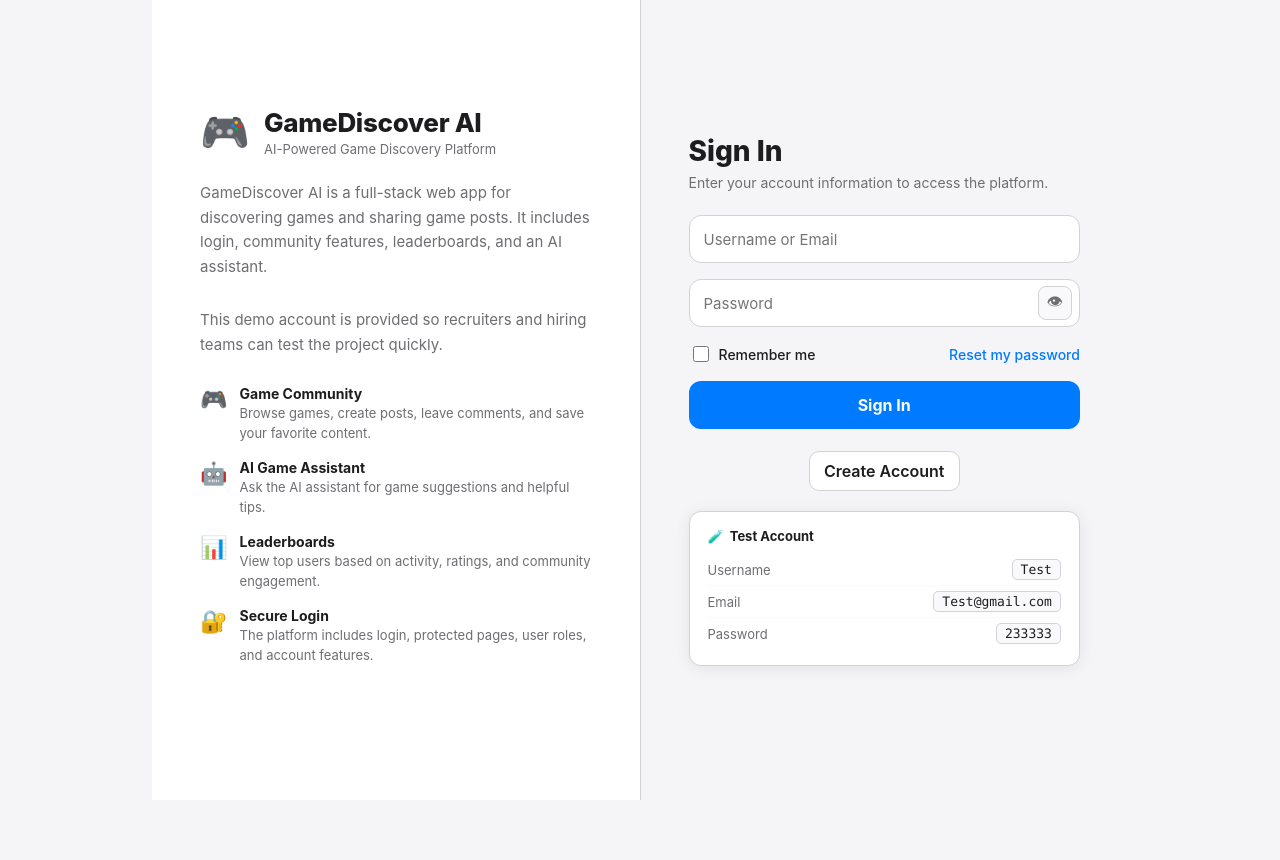
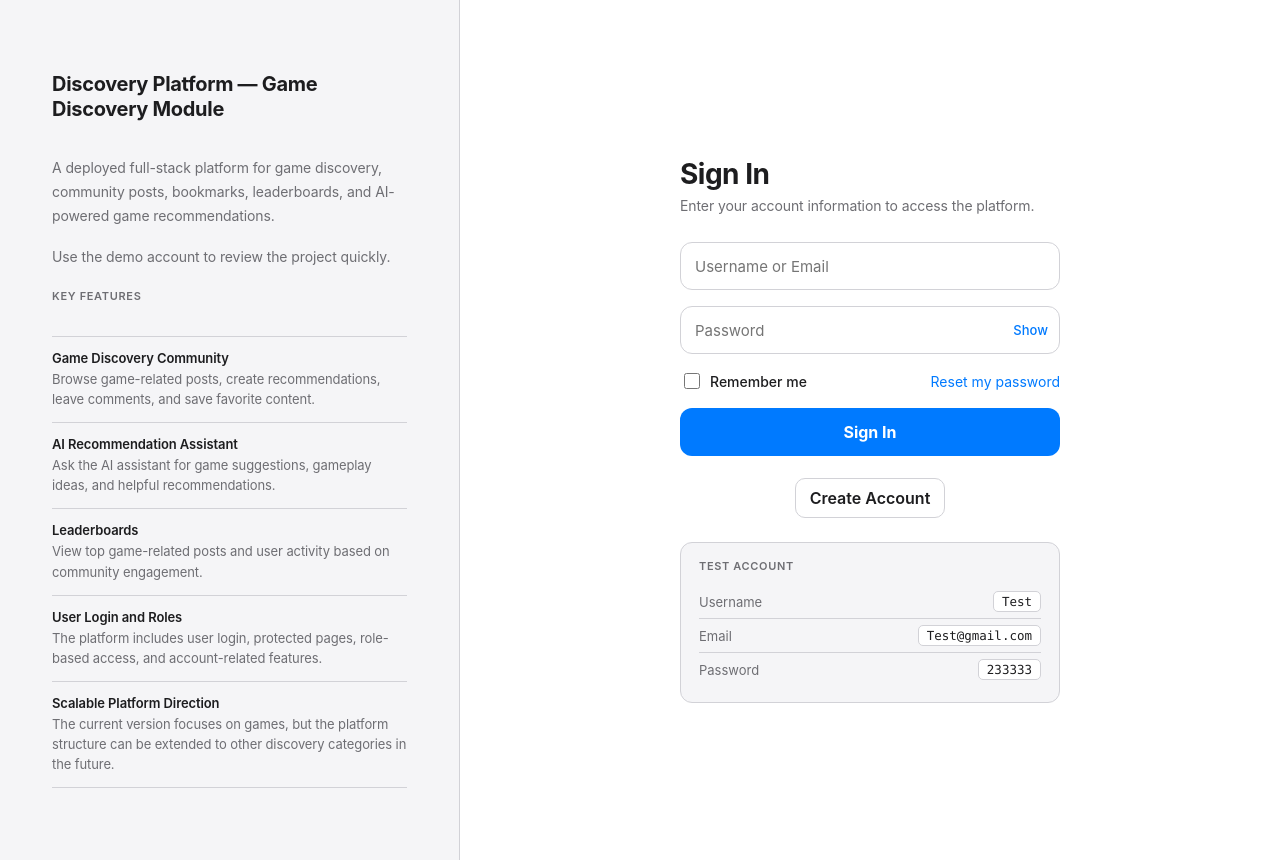
Before and after one commit to LeoC1110/ai-game-discovery-platform, a React (Vite) app in the folder apps/auth-frontend/: page / in a window 1280 px wide. Before the commit the page ends 800 px from the top, so only its background shows below. Built offline with nearby package versions, Linux system fonts and the light colour scheme; no server answers.

Commit message:
Update UI

```diff
--- a/apps/auth-frontend/src/App.css
+++ b/apps/auth-frontend/src/App.css
@@ -73,10 +73,10 @@ select:focus-visible {
 
 .app-title {
   text-align: center;
-  font-size: 48px;
-  font-weight: 800;
+  font-size: 40px;
+  font-weight: 700;
   margin-bottom: 28px;
-  letter-spacing: .4px;
+  letter-spacing: -0.5px;
 }
 
 /* ===== 卡片/控件通用 ===== */
@@ -247,9 +247,9 @@ select:focus-visible {
 }
 
 .app-title.auth-title {
-  font-size: clamp(32px, 4vw, 40px);
+  font-size: clamp(28px, 4vw, 36px);
   margin-bottom: 18px;
-  letter-spacing: .2px;
+  letter-spacing: -0.5px;
 }
 
 .auth-form {
@@ -263,7 +263,7 @@ select:focus-visible {
 .auth-form .btn-primary { height: 48px; font-size: 16px; font-weight: 700; border-radius: 12px; }
 
 .auth-actions { display: flex; gap: 12px; justify-content: center; margin-top: 6px; }
-.auth-hint { margin-top: 8px; text-align: center; color: #ff9f0a; font-size: 14px; }
+.auth-hint { margin-top: 8px; text-align: center; color: var(--color-danger); font-size: 14px; }
 
 @media (max-width: 480px) {
   .card.auth-card { padding: 22px; max-width: 100%; }
@@ -377,7 +377,8 @@ select:focus-visible {
   max-width: 540px;
   text-align: center;
   color: var(--color-text-muted);
-  font-size: 16px;
+  font-size: 15px;
+  letter-spacing: -0.1px;
 }
 
 .home-grid {
@@ -434,8 +435,9 @@ select:focus-visible {
 
 .home-card h2 {
   margin: 0 0 8px;
-  font-size: 24px;
-  font-weight: 700;
+  font-size: 20px;
+  font-weight: 700;
+  letter-spacing: -0.3px;
 }
 
 .home-card p {
@@ -446,11 +448,10 @@ select:focus-visible {
 
 .home-card__cta {
   margin-top: 16px;
-  font-weight: 700;
+  font-weight: 600;
   color: var(--color-primary);
-  text-transform: uppercase;
-  letter-spacing: 0.08em;
-  font-size: 13px;
+  font-size: 13px;
+  letter-spacing: -0.1px;
 }
 
 .home-card:hover {
@@ -500,8 +501,8 @@ select:focus-visible {
 }
 
 .leaderboard-rank {
-  font-weight: 800;
-  font-size: 18px;
+  font-weight: 700;
+  font-size: 17px;
   color: var(--color-primary);
 }
 
@@ -538,9 +539,10 @@ select:focus-visible {
 .page-subtitle {
   text-align: center;
   color: var(--color-text-muted);
-  font-size: 16px;
+  font-size: 14px;
   margin: -10px auto 22px;
   max-width: 560px;
+  letter-spacing: -0.1px;
 }
 
 /* ===== Status messages ===== */
@@ -1035,7 +1037,7 @@ select:focus-visible {
 .lb-row__name { margin: 0; font-size: 15px; font-weight: 700; }
 .lb-row__sub { margin: 2px 0 0; font-size: 12px; color: var(--color-text-muted); white-space: nowrap; overflow: hidden; text-overflow: ellipsis; }
 .lb-row__stat { text-align: right; }
-.lb-stat-value { display: block; font-size: 18px; font-weight: 800; color: var(--color-primary); }
+.lb-stat-value { display: block; font-size: 17px; font-weight: 700; color: var(--color-primary); }
 .lb-stat-label { font-size: 11px; color: var(--color-text-muted); text-transform: uppercase; }
 
 /* ===== AI Agent ===== */
@@ -1253,104 +1255,92 @@ select:focus-visible {
 .login-page {
   display: flex;
   min-height: 100vh;
-  background: var(--color-bg);
+  background: var(--color-surface);
 }
 
 /* Left column: project overview */
 .login-overview {
-  flex: 1;
+  flex: 0 0 460px;
   display: flex;
   flex-direction: column;
   justify-content: center;
-  padding: 60px 48px;
-  background: #fff;
+  padding: 72px 52px;
+  background: var(--color-bg);
   border-right: 1px solid var(--color-border);
-  max-width: 520px;
+  overflow-y: auto;
 }
 
 .login-brand {
-  display: flex;
-  align-items: center;
-  gap: 14px;
-  margin-bottom: 24px;
-}
-
-.login-brand__icon {
-  font-size: 40px;
-  line-height: 1;
+  margin-bottom: 28px;
 }
 
 .login-brand__name {
-  margin: 0;
-  font-size: 26px;
-  font-weight: 800;
+  margin: 0 0 6px;
+  font-size: 20px;
+  font-weight: 700;
   color: var(--color-text);
   letter-spacing: -0.3px;
+  line-height: 1.25;
 }
 
 .login-brand__tagline {
-  margin: 3px 0 0;
-  font-size: 13px;
-  color: var(--color-text-muted);
+  margin: 0;
+  font-size: 14px;
+  font-weight: 400;
+  color: var(--color-text-muted);
+  letter-spacing: -0.1px;
 }
 
 .login-overview__desc {
-  margin: 0 0 28px;
-  font-size: 15px;
-  line-height: 1.65;
-  color: var(--color-text-muted);
+  margin: 0 0 18px;
+  font-size: 14px;
+  line-height: 1.7;
+  color: var(--color-text-muted);
+  letter-spacing: -0.1px;
+}
+
+.login-overview__desc strong {
+  display: block;
+  font-size: 11px;
+  font-weight: 600;
+  letter-spacing: 0.06em;
+  text-transform: uppercase;
+  color: var(--color-text-muted);
+  margin-bottom: 12px;
 }
 
 .login-features {
   list-style: none;
   padding: 0;
-  margin: 0 0 28px;
+  margin: 0;
   display: flex;
   flex-direction: column;
-  gap: 16px;
 }
 
 .login-feature {
-  display: flex;
-  align-items: flex-start;
-  gap: 12px;
-}
-
-.login-feature__icon {
-  font-size: 22px;
-  flex-shrink: 0;
-  margin-top: 1px;
+  padding: 13px 0;
+  border-bottom: 1px solid var(--color-border);
+}
+
+.login-feature:first-child {
+  border-top: 1px solid var(--color-border);
 }
 
 .login-feature__label {
-  font-size: 14px;
-  font-weight: 700;
+  font-size: 13px;
+  font-weight: 600;
   color: var(--color-text);
   display: block;
-  margin-bottom: 2px;
+  margin-bottom: 3px;
+  letter-spacing: -0.1px;
 }
 
 .login-feature__desc {
   margin: 0;
   font-size: 13px;
   color: var(--color-text-muted);
-  line-height: 1.5;
-}
-
-.login-tech-stack {
-  display: flex;
-  flex-wrap: wrap;
-  gap: 6px;
-}
-
-.tech-chip {
-  padding: 4px 12px;
-  border-radius: 999px;
-  font-size: 12px;
-  font-weight: 600;
-  background: var(--color-surface-alt);
-  border: 1px solid var(--color-border);
-  color: var(--color-text);
+  line-height: 1.55;
+  letter-spacing: -0.1px;
 }
 
 /* Right column: login form */
@@ -1360,25 +1350,27 @@ select:focus-visible {
   align-items: center;
   justify-content: center;
   padding: 60px 48px;
-  background: var(--color-bg);
+  background: var(--color-surface);
 }
 
 .login-form-card {
   width: 100%;
-  max-width: 400px;
+  max-width: 380px;
 }
 
 .login-form-title {
   margin: 0 0 6px;
   font-size: 28px;
-  font-weight: 800;
+  font-weight: 700;
   color: var(--color-text);
+  letter-spacing: -0.5px;
 }
 
 .login-form-sub {
-  margin: 0 0 24px;
+  margin: 0 0 28px;
   font-size: 14px;
   color: var(--color-text-muted);
+  letter-spacing: -0.1px;
 }
 
 /* Extras row: remember me + reset */
@@ -1413,7 +1405,7 @@ select:focus-visible {
   font-size: 14px;
   color: var(--color-primary);
   cursor: pointer;
-  font-weight: 500;
+  font-weight: 400;
   text-decoration: none;
 }
 
@@ -1427,39 +1419,36 @@ select:focus-visible {
 
 .password-input-wrap .password-input {
   width: 100%;
-  padding-right: 48px;
+  padding-right: 60px;
 }
 
 .password-toggle {
   position: absolute;
-  right: 8px;
+  right: 12px;
   top: 50%;
   transform: translateY(-50%);
-  width: 34px;
-  height: 34px;
-  border: 1px solid var(--color-border);
-  border-radius: 8px;
-  background: var(--color-surface-alt);
-  color: var(--color-text-muted);
-  display: inline-flex;
-  align-items: center;
-  justify-content: center;
+  border: none;
+  background: transparent;
+  color: var(--color-primary);
   cursor: pointer;
-  font-size: 16px;
+  font-size: 13px;
+  font-weight: 500;
+  padding: 0;
+  line-height: 1;
 }
 
 .password-toggle:hover {
-  color: var(--color-text);
-  background: var(--color-surface);
+  opacity: 0.75;
 }
 
 .password-toggle:focus-visible {
   outline: 2px solid var(--color-primary);
-  outline-offset: 1px;
+  outline-offset: 2px;
+  border-radius: 3px;
 }
 
 .login-reset-msg {
-  background: rgba(0, 122, 255, 0.07);
+  background: var(--color-primary-soft);
   border: 1px solid rgba(0, 122, 255, 0.2);
   border-radius: 10px;
   padding: 10px 14px;
@@ -1470,32 +1459,30 @@ select:focus-visible {
 
 /* Demo / test account card */
 .login-demo-card {
-  margin-top: 20px;
+  margin-top: 24px;
   padding: 16px 18px;
   border-radius: var(--radius-md);
-  background: var(--color-surface);
-  border: 1px solid var(--color-border);
-  box-shadow: var(--shadow-card);
+  background: var(--color-bg);
+  border: 1px solid var(--color-border);
 }
 
 .login-demo-label {
-  margin: 0 0 10px;
-  font-size: 13px;
-  font-weight: 700;
-  color: var(--color-text);
-  display: flex;
-  align-items: center;
-  gap: 6px;
+  margin: 0 0 12px;
+  font-size: 11px;
+  font-weight: 600;
+  letter-spacing: 0.06em;
+  text-transform: uppercase;
+  color: var(--color-text-muted);
 }
 
 .login-demo-row {
   display: flex;
   justify-content: space-between;
   align-items: center;
-  padding: 5px 0;
-  font-size: 13px;
-  color: var(--color-text-muted);
-  border-bottom: 1px solid var(--color-surface-alt);
+  padding: 6px 0;
+  font-size: 13px;
+  color: var(--color-text-muted);
+  border-bottom: 1px solid var(--color-border);
 }
 
 .login-demo-row:last-child {
@@ -1504,9 +1491,9 @@ select:focus-visible {
 
 .login-demo-row code {
   font-family: "SF Mono", ui-monospace, Menlo, monospace;
-  font-size: 13px;
+  font-size: 12.5px;
   color: var(--color-text);
-  background: var(--color-surface-alt);
+  background: var(--color-surface);
   padding: 2px 8px;
   border-radius: 5px;
   border: 1px solid var(--color-border);
@@ -1518,7 +1505,7 @@ select:focus-visible {
     flex-direction: column;
   }
   .login-overview {
-    max-width: none;
+    flex: none;
     border-right: none;
     border-bottom: 1px solid var(--color-border);
     padding: 40px 28px;
--- a/apps/auth-frontend/src/screens/LoginPage.jsx
+++ b/apps/auth-frontend/src/screens/LoginPage.jsx
@@ -5,24 +5,24 @@ import { LOGIN } from '../gql/login';
 
 const FEATURES = [
   {
-    icon: '🎮',
-    label: 'Game Community',
-    desc: 'Browse games, create posts, leave comments, and save your favorite content.',
+    label: 'Game Discovery Community',
+    desc: 'Browse game-related posts, create recommendations, leave comments, and save favorite content.',
   },
   {
-    icon: '🤖',
-    label: 'AI Game Assistant',
-    desc: 'Ask the AI assistant for game suggestions and helpful tips.',
+    label: 'AI Recommendation Assistant',
+    desc: 'Ask the AI assistant for game suggestions, gameplay ideas, and helpful recommendations.',
   },
   {
-    icon: '📊',
     label: 'Leaderboards',
-    desc: 'View top users based on activity, ratings, and community engagement.',
+    desc: 'View top game-related posts and user activity based on community engagement.',
   },
   {
-    icon: '🔐',
-    label: 'Secure Login',
-    desc: 'The platform includes login, protected pages, user roles, and account features.',
+    label: 'User Login and Roles',
+    desc: 'The platform includes user login, protected pages, role-based access, and account-related features.',
+  },
+  {
+    label: 'Scalable Platform Direction',
+    desc: 'The current version focuses on games, but the platform structure can be extended to other discovery categories in the future.',
   },
 ];
 
@@ -78,36 +78,28 @@ export default function LoginPage() {
       {/* Left panel: project overview */}
       <div className="login-overview">
         <div className="login-brand">
-          <span className="login-brand__icon" aria-hidden="true">
-            🎮
-          </span>
-
           <div>
-            <h1 className="login-brand__name">GameDiscover AI</h1>
-            <p className="login-brand__tagline">
-              AI-Powered Game Discovery Platform
-            </p>
+            <h1 className="login-brand__name">
+              Discovery Platform — Game Discovery Module
+            </h1>
           </div>
         </div>
 
         <p className="login-overview__desc">
-          GameDiscover AI is a full-stack web app for discovering games and
-          sharing game posts. It includes login, community features,
-          leaderboards, and an AI assistant.
+          A deployed full-stack platform for game discovery, community posts, bookmarks, leaderboards, and AI-powered game recommendations.
         </p>
 
         <p className="login-overview__desc">
-          This demo account is provided so recruiters and hiring teams can test
-          the project quickly.
+          Use the demo account to review the project quickly.
+        </p>
+
+        <p className="login-overview__desc">
+          <strong>Key Features</strong>
         </p>
 
         <ul className="login-features" aria-label="Platform features">
           {FEATURES.map((f) => (
             <li key={f.label} className="login-feature">
-              <span className="login-feature__icon" aria-hidden="true">
-                {f.icon}
-              </span>
-
               <div>
                 <strong className="login-feature__label">{f.label}</strong>
                 <p className="login-feature__desc">{f.desc}</p>
@@ -150,7 +142,7 @@ export default function LoginPage() {
                 aria-label={showPassword ? 'Hide password' : 'Show password'}
                 onClick={() => setShowPassword((v) => !v)}
               >
-                👁
+                {showPassword ? 'Hide' : 'Show'}
               </button>
             </div>
 
@@ -193,9 +185,7 @@ export default function LoginPage() {
 
           {/* Demo / test account */}
           <div className="login-demo-card" aria-label="Test account credentials">
-            <p className="login-demo-label">
-              <span aria-hidden="true">🧪</span> Test Account
-            </p>
+            <p className="login-demo-label">Test Account</p>
 
             <div className="login-demo-row">
               <span>Username</span>
```
Also changed, not shown: apps/auth-frontend/src/screens/PlayNow.css (+32 -36 lines), apps/auth-frontend/src/screens/Post.css (+49 -58 lines), apps/auth-frontend/src/screens/Tournaments.css (+17 -18 lines).
